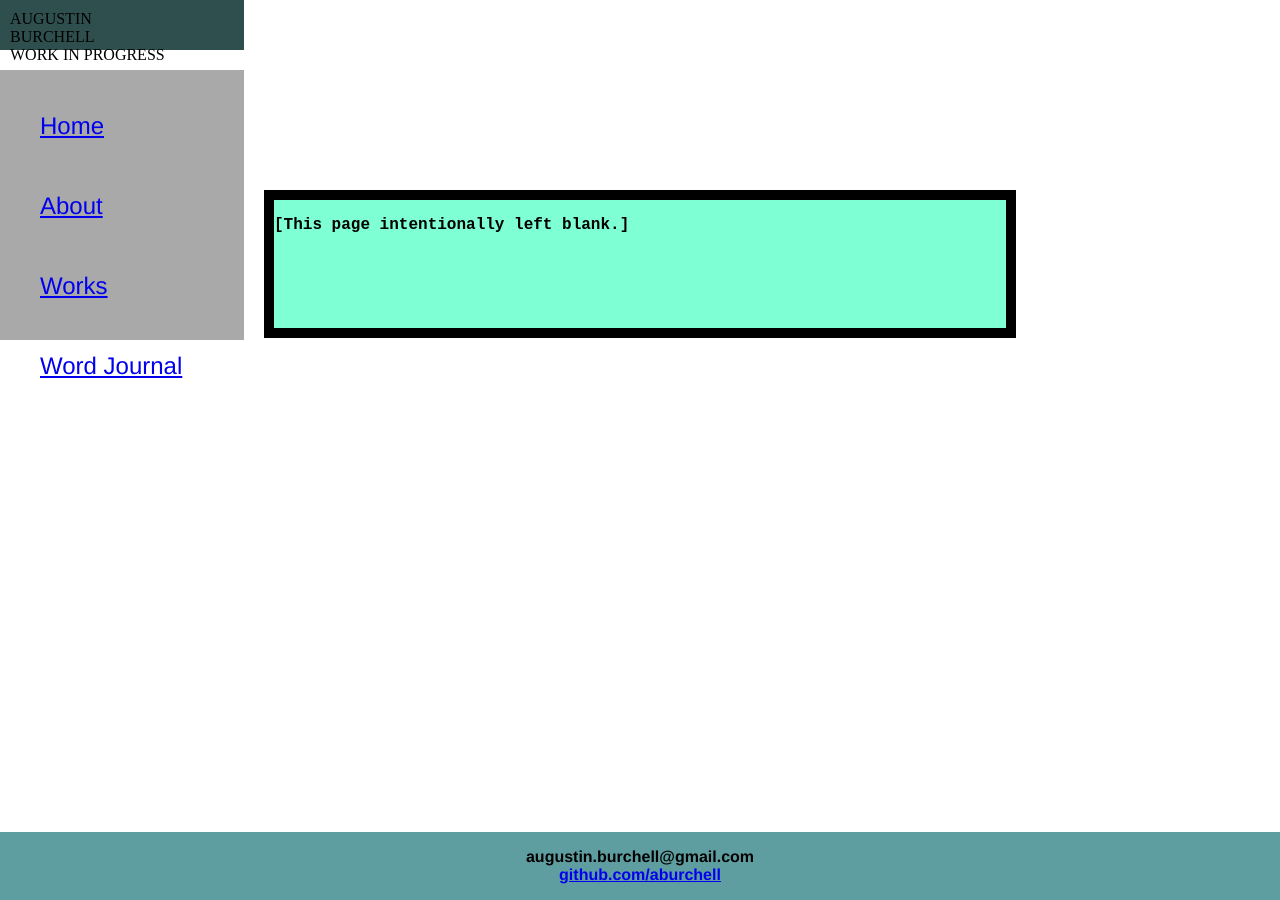
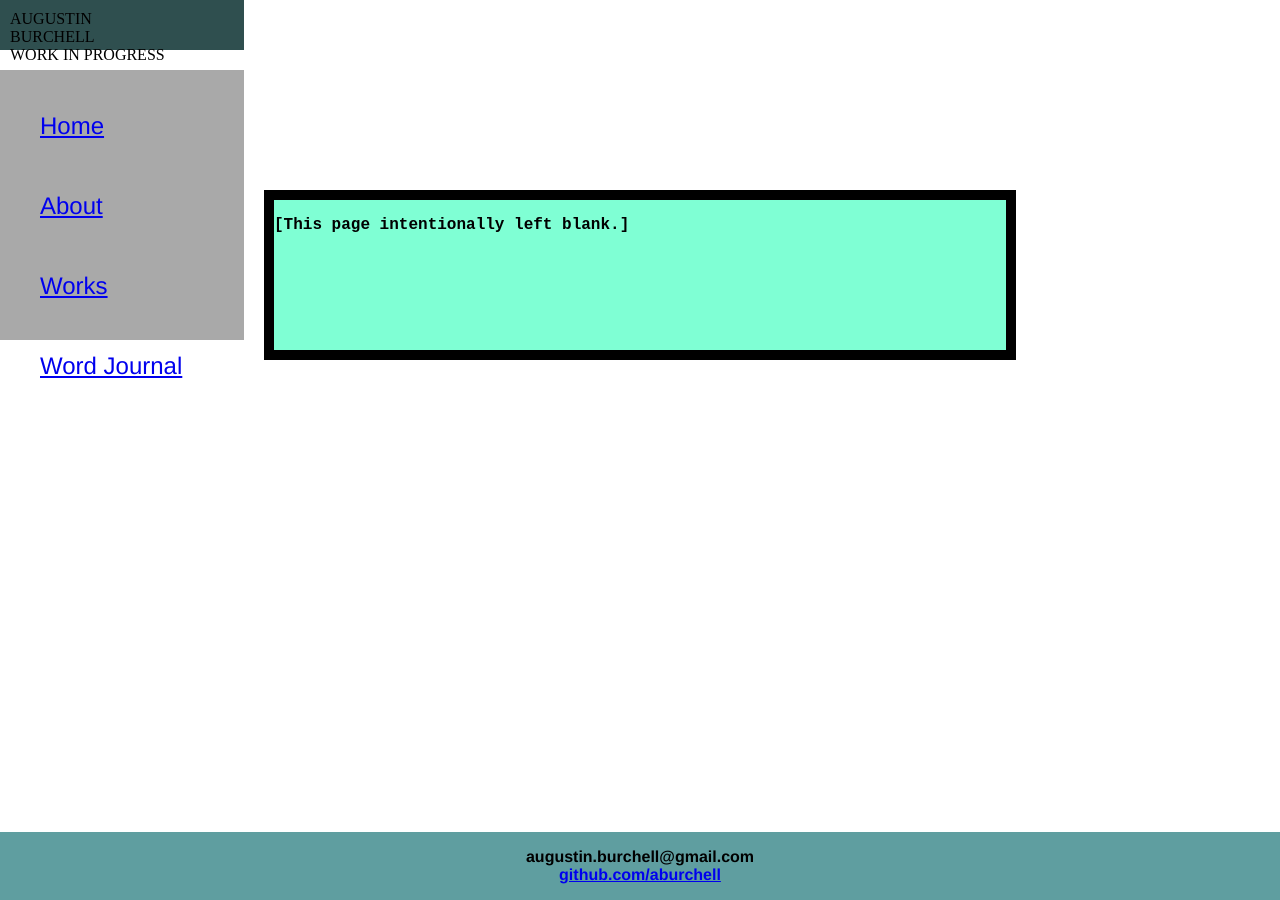
Before and after one commit to aburchell/aburchell.github.io, a Jekyll site: the page built from index.html, in a window 1280 px wide. Built offline with Jekyll 4.4.1, drawn with Linux system fonts in a browser that asks for light colours.

Commit message:
Changed the max height to the container's divs just to try it out

```diff
--- a/css/main.css
+++ b/css/main.css
@@ -101,8 +101,12 @@ body {
         overflow: scroll;
         bottom: 50px;
         border: 10px solid black;
+    }
+
+    .container>div {
         max-height: 75%;
     }
+
     /*
     .container>div {
         overflow: scroll;
```
